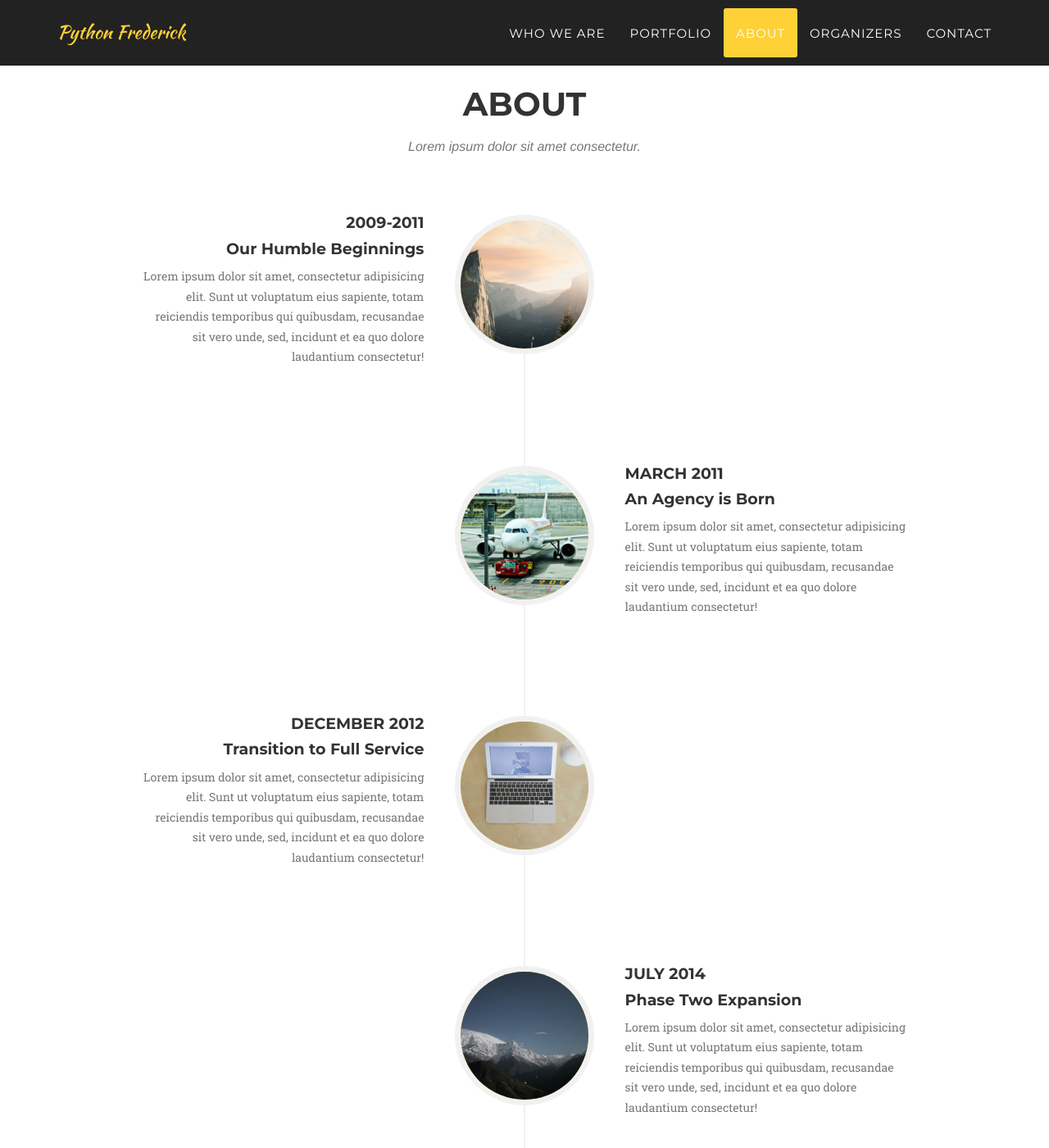
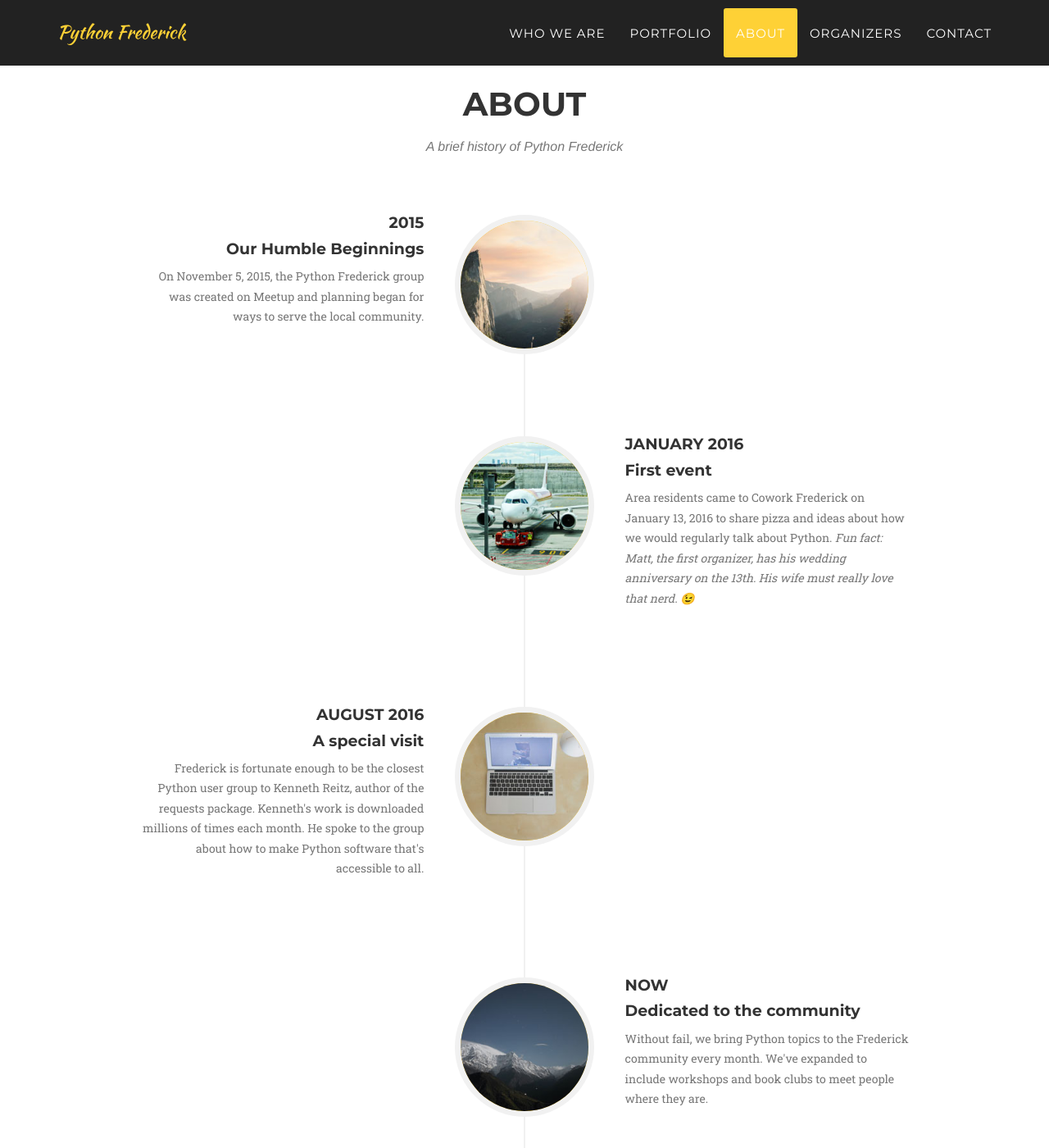
Before and after one commit to python-frederick/python-frederick.github.io, a Jekyll site: the page built from index.html, in a window 1280 px wide and 1400 px high, scrolled down 2751 px. Shown: the whole window at 82% size. Built offline with Jekyll 4.4.1, drawn with Linux system fonts in a browser that asks for light colours; some web fonts are replaced.

Commit message:
Update About to include Python Frederick's history.
Fixes #4

```diff
--- a/_includes/about.html
+++ b/_includes/about.html
@@ -4,7 +4,7 @@
             <div class="row">
                 <div class="col-lg-12 text-center">
                     <h2 class="section-heading">About</h2>
-                    <h3 class="section-subheading text-muted">Lorem ipsum dolor sit amet consectetur.</h3>
+                    <h3 class="section-subheading text-muted">A brief history of Python Frederick</h3>
                 </div>
             </div>
             <div class="row">
@@ -16,11 +16,17 @@
                             </div>
                             <div class="timeline-panel">
                                 <div class="timeline-heading">
-                                    <h4>2009-2011</h4>
+                                    <h4>2015</h4>
                                     <h4 class="subheading">Our Humble Beginnings</h4>
                                 </div>
                                 <div class="timeline-body">
-                                    <p class="text-muted">Lorem ipsum dolor sit amet, consectetur adipisicing elit. Sunt ut voluptatum eius sapiente, totam reiciendis temporibus qui quibusdam, recusandae sit vero unde, sed, incidunt et ea quo dolore laudantium consectetur!</p>
+                                    <p class="text-muted">
+                                      On November 5, 2015,
+                                      the Python Frederick group was created
+                                      on Meetup
+                                      and planning began
+                                      for ways to serve the local community.
+                                    </p>
                                 </div>
                             </div>
                         </li>
@@ -30,11 +36,22 @@
                             </div>
                             <div class="timeline-panel">
                                 <div class="timeline-heading">
-                                    <h4>March 2011</h4>
-                                    <h4 class="subheading">An Agency is Born</h4>
+                                    <h4>January 2016</h4>
+                                    <h4 class="subheading">First event</h4>
                                 </div>
                                 <div class="timeline-body">
-                                    <p class="text-muted">Lorem ipsum dolor sit amet, consectetur adipisicing elit. Sunt ut voluptatum eius sapiente, totam reiciendis temporibus qui quibusdam, recusandae sit vero unde, sed, incidunt et ea quo dolore laudantium consectetur!</p>
+                                    <p class="text-muted">
+                                      Area residents came to Cowork Frederick
+                                      on January 13, 2016
+                                      to share pizza and ideas
+                                      about how we would regularly talk about Python.
+                                      <i>
+                                      Fun fact:
+                                      Matt, the first organizer,
+                                      has his wedding anniversary on the 13th.
+                                      His wife must really love that nerd. &#128521;
+                                      </i>
+                                    </p>
                                 </div>
                             </div>
                         </li>
@@ -44,11 +61,20 @@
                             </div>
                             <div class="timeline-panel">
                                 <div class="timeline-heading">
-                                    <h4>December 2012</h4>
-                                    <h4 class="subheading">Transition to Full Service</h4>
+                                    <h4>August 2016</h4>
+                                    <h4 class="subheading">A special visit</h4>
                                 </div>
                                 <div class="timeline-body">
-                                    <p class="text-muted">Lorem ipsum dolor sit amet, consectetur adipisicing elit. Sunt ut voluptatum eius sapiente, totam reiciendis temporibus qui quibusdam, recusandae sit vero unde, sed, incidunt et ea quo dolore laudantium consectetur!</p>
+                                    <p class="text-muted">
+                                      Frederick is fortunate enough
+                                      to be the closest Python user group
+                                      to Kenneth Reitz,
+                                      author of the requests package.
+                                      Kenneth's work is downloaded millions of times
+                                      each month.
+                                      He spoke to the group about how to make
+                                      Python software that's accessible to all.
+                                    </p>
                                 </div>
                             </div>
                         </li>
@@ -58,11 +84,18 @@
                             </div>
                             <div class="timeline-panel">
                                 <div class="timeline-heading">
-                                    <h4>July 2014</h4>
-                                    <h4 class="subheading">Phase Two Expansion</h4>
+                                    <h4>Now</h4>
+                                    <h4 class="subheading">Dedicated to the community</h4>
                                 </div>
                                 <div class="timeline-body">
-                                    <p class="text-muted">Lorem ipsum dolor sit amet, consectetur adipisicing elit. Sunt ut voluptatum eius sapiente, totam reiciendis temporibus qui quibusdam, recusandae sit vero unde, sed, incidunt et ea quo dolore laudantium consectetur!</p>
+                                    <p class="text-muted">
+                                      Without fail,
+                                      we bring Python topics to the Frederick community
+                                      every month.
+                                      We've expanded to include workshops
+                                      and book clubs
+                                      to meet people where they are.
+                                    </p>
                                 </div>
                             </div>
                         </li>
```
